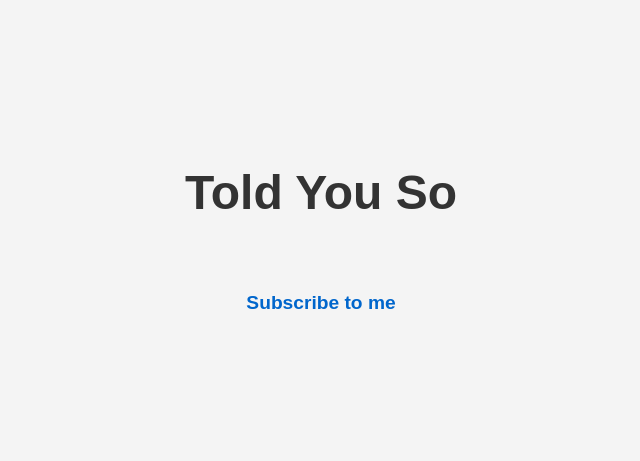
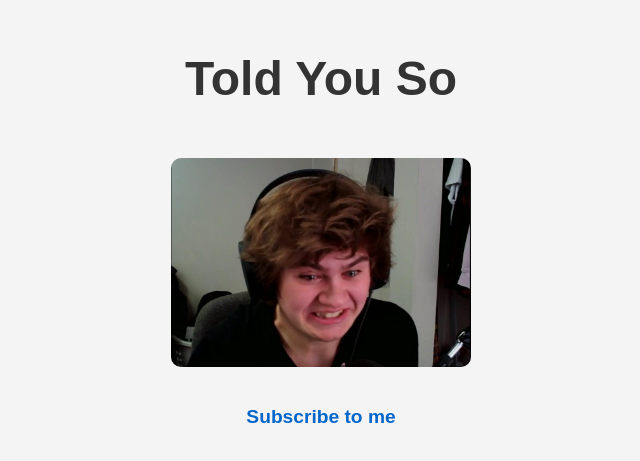
Before and after one commit to Tpohe/Tpohe, a plain HTML site: page index.html in a window 1280 px wide. Shown: the part 167-628 px from the top of the page, without its empty margins (319-959 px from the left). Drawn offline with Linux system fonts and the light colour scheme.

Commit message:
Update index.html

```diff
--- a/index.html
+++ b/index.html
@@ -28,10 +28,17 @@
             color: #0066cc;
             font-weight: bold;
         }
+        img {
+            margin-top: 20px;
+            max-width: 300px; /* Adjust size as needed */
+            height: auto;
+            border-radius: 10px; /* Optional: adds rounded corners */
+        }
     </style>
 </head>
 <body>
     <h1>Told You So</h1>
+    <img src="cry hard.PNG" alt="An image of Tpohe crying lol">
     <div class="subscribe">
         <p><a href="https://www.youtube.com/@Tp0h3?sub_confirmation=1" target="_blank">Subscribe to me</a></p>
     </div>
```
